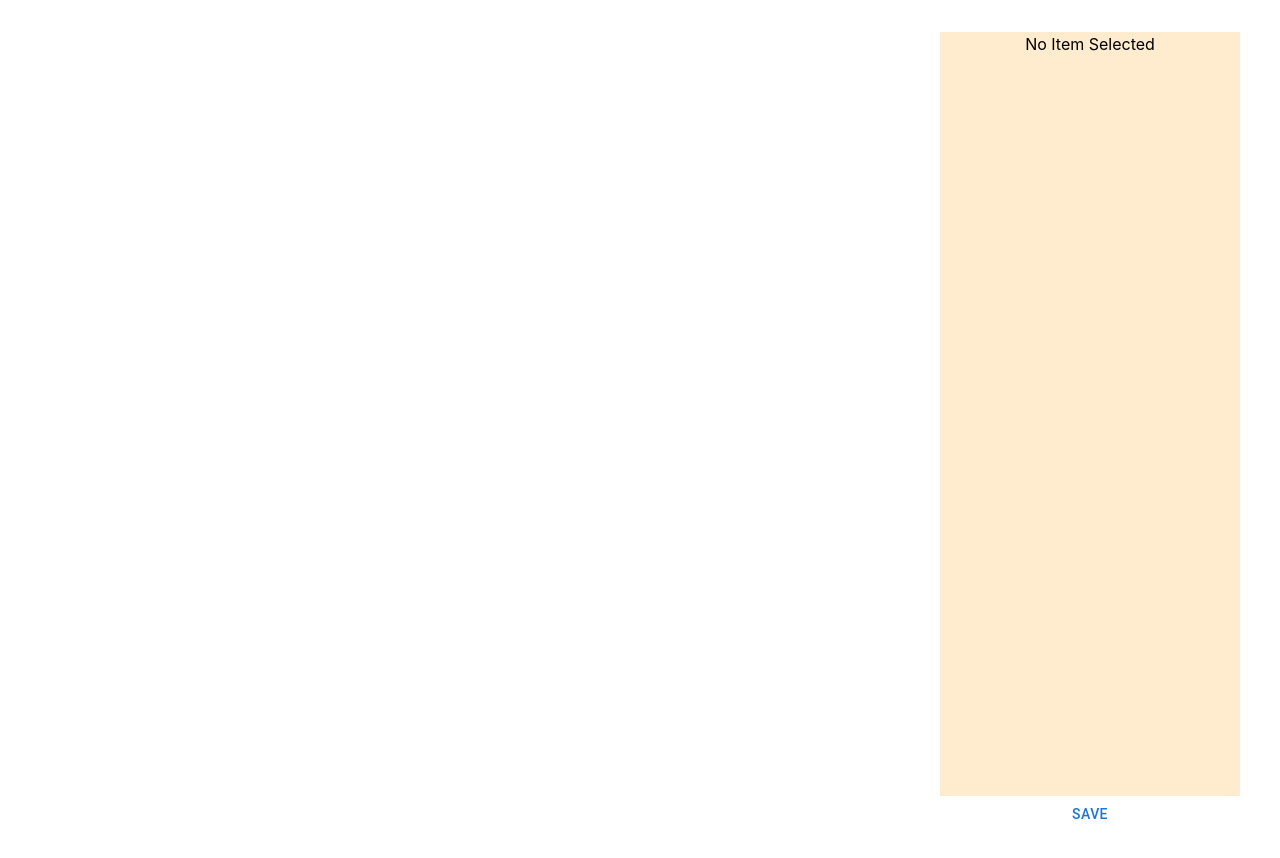
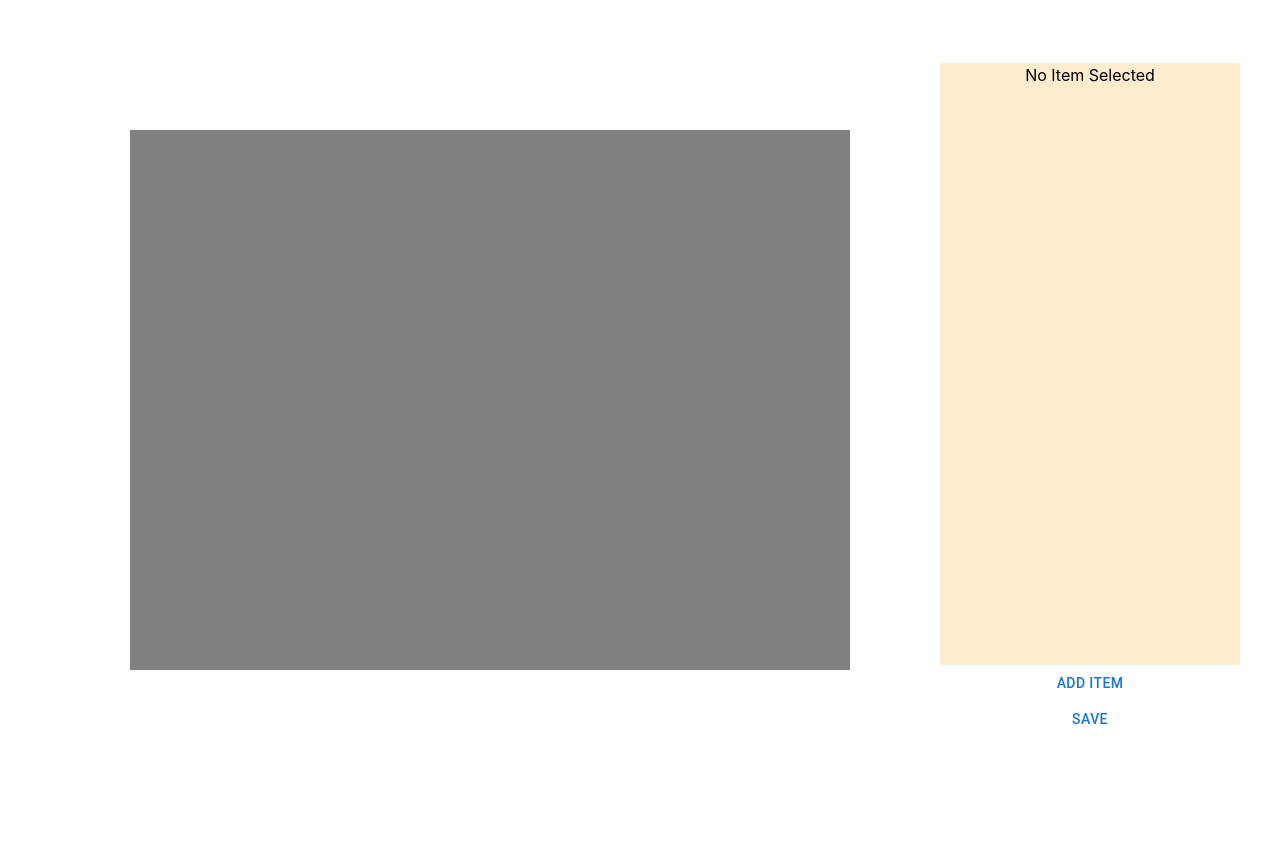
Before and after one commit to boffskbob/lens-case, a React (Vite) app: page / in a window 1280 px wide. Shown: the top 858 px of the page. After the commit the page ends 800 px from the top, so only its background shows below. Built offline with nearby package versions, Linux system fonts and the light colour scheme.

Commit message:
separate into components

```diff
--- a/package.json
+++ b/package.json
@@ -13,6 +13,7 @@
     "@emotion/react": "^11.14.0",
     "@emotion/styled": "^11.14.0",
     "@mui/material": "^6.2.1",
+    "@svgdotjs/svg.js": "^3.2.4",
     "react": "^18.3.1",
     "react-dom": "^18.3.1",
     "react-native-web": "^0.19.13"
--- a/src/App.css
+++ b/src/App.css
@@ -1,3 +1,7 @@
+* {
+  box-sizing: border-box;
+}
+
 #root {
   max-width: 1280px;
   margin: 0 auto;
@@ -42,17 +46,30 @@
 }
 
 #sandbox {
-  width : 900px;
-  height : 800px;
+  min-width : 900px;
+  height : 675px;
   background-color: white;
   position: relative;
+  display: flex;
+  justify-content: center;
+  align-items: center;
+}
+
+#case {
+  margin : auto;
+  width : 720px;
+  height : 540px;
+  border : 20px;
+  border-color : black;
+  background-color :grey;
+  position : relative;
 }
 
 #selection-container{
   display: flex;
   flex-direction: column;
-  width : 300px;
-  height : 800px;
+  min-width : 300px;
+  height : 675px;
   justify-content: flex-end;
 }
 
--- a/src/App.jsx
+++ b/src/App.jsx
@@ -1,28 +1,19 @@
-import { useState } from 'react';
+import { useState, createContext } from 'react';
 import { Box, Button, Stack, TextField } from '@mui/material';
 import './App.css';
 import SaveButton from './SaveButton.jsx';
+import LensCase from './LensCase.jsx';
 
 const DEFAULT_DIAMETER = 50;
 
-
+// TODO : create a width/height context
+export const ItemsContext = createContext([]);
 
 function App() {
   const [items, setItems] = useState([]); // removable
   const [count, setCount] = useState(0);
   const [selected, setSelected] = useState(null); // id of the item
   const [textValue, setTextValue] = useState("");
-
-
-  function addItem(rawX, rawY){
-    const sandboxBounds = document.getElementById("sandbox").getBoundingClientRect();
-    const x = rawX - sandboxBounds.left - DEFAULT_DIAMETER / 2;
-    const y = rawY - sandboxBounds.top - DEFAULT_DIAMETER / 2;
-
-    // Add a new draggable item
-    setCount(count + 1);
-    setItems([...items, { id: count, x, y }]);
-  }
 
   const handleClick = (e) => {
     const sandbox = document.getElementById("sandbox");
@@ -31,13 +22,17 @@ function App() {
       console.log("clicked item");
       setSelected(e.target.id);
       setTextValue(e.target.style.width.substring(0, e.target.style.width.length - 2) / 2)
-      updateRadius(50, e.target.id);
     }
-    // clicked on sandbox
-    else{
-      addItem(e.clientX, e.clientY);
-      setSelected(null);
-    }
+  }
+
+  function addLens(){
+    const lensBoxBounds = document.getElementById("case").getBoundingClientRect();
+    const x = (lensBoxBounds.right - lensBoxBounds.left - DEFAULT_DIAMETER / 2) / 2;
+    const y = (lensBoxBounds.bottom - lensBoxBounds.top - DEFAULT_DIAMETER / 2) / 2;
+
+    // Add a new item in the center
+    setCount(count + 1);
+    setItems([...items, { id: count, x, y }]);
   }
 
   const updateRadius = (radius, id) => {
@@ -46,33 +41,6 @@ function App() {
     item.style.height = String(radius * 2) + 'px';
   }
 
-  const handleDrag = (e, id) => {
-    console.log("start drag");
-    e.dataTransfer.setData("item-id", id);
-  }
-
-  const handleDrop = (e) => {
-    console.log("start drop");
-    const itemId = e.dataTransfer.getData("item-id");
-    const item = document.getElementById(itemId);
-
-    const prevWidth = item.style.width;
-    const prevHeight = item.style.height;
-    const diameter = prevWidth.substring(0, prevWidth.length - 2);
-    console.log(prevHeight, prevWidth)
-
-    const sandbox = document.getElementById("sandbox").getBoundingClientRect();
-    const x = e.clientX - sandbox.left - diameter / 2;
-    const y = e.clientY - sandbox.top - diameter / 2;
-    console.log
-
-    item.setAttribute("style", "left: " + String(x) + "px; top: " + String(y) + "px; height: " + prevHeight + "; width: " + prevWidth + ";");
-    console.log(e.clientX, e.clientY);
-  }
-
-  const handleDragOver = (e) => {
-    e.preventDefault();
-  }
 
   const handleTextChange = (e) => {
     setTextValue(e.target.value);
@@ -85,28 +53,21 @@ function App() {
 
   return (
     <div id='container'>
-      <div id='sandbox' onClick={handleClick} onDrop={handleDrop} onDragOver={handleDragOver}>
-      {items.map((item) => (
-        // turn this into a separate component at some point
-        <div
-          className='lens'
-          id={item.id}
-          key={item.id}
-          style={{ left: item.x, top: item.y, height: DEFAULT_DIAMETER + "px", width: DEFAULT_DIAMETER + "px"}}
-          draggable
-          onDragStart={(e) => handleDrag(e, item.id)}
-        ></div>
-      ))}
-      </div>
+      <Box id='sandbox' onClick={handleClick}>
+        <ItemsContext.Provider value={items}>
+          <LensCase />
+        </ItemsContext.Provider>
+      </Box>
       <div id='selection-container'>
         <div id="selections">{selected != null ?
           <Stack direction="row" spacing={2}><Box className='textFormat' margin={2}>Radius</Box> {/^\d+$/.test(textValue) ? <TextField label="Enter Text"
           variant="outlined"
           value={textValue} // Controlled input
           onChange={handleTextChange} // Update state on input change
-          // default value is the size of the selected item
           fullWidth/> : <TextField error onChange={handleTextChange} margin="normal" helperText="Please input numbers only"/>}</Stack> : <Box className='textFormat'>No Item Selected</Box>
           }</div>
+
+        <Button onClick={addLens}>Add Item</Button>
         <SaveButton />
       </div>
     </div>
--- /dev/null
+++ b/src/LensCase.jsx
@@ -0,0 +1,83 @@
+import { useState, useContext } from 'react';
+import { ItemsContext } from './App';
+import { Box } from '@mui/material';
+
+const DEFAULT_DIAMETER = 50;
+
+
+// component that determines the width and length of the box
+function LensCase() {
+    // the larger of the two bounds should be set to the width, and will not take up more than 80% of the sandbox's width.
+    const [width, setWidth] = useState(0);
+    const [length, setLength] = useState(0);
+    const items = useContext(ItemsContext);
+
+    const handleClick = (e) => {
+        if (e.target.className == 'lens'){
+
+        }
+    }
+
+    const handleDrag = (e, id) => {
+        console.log("start drag");
+        console.log(e.clientX, e.clientY);
+        e.dataTransfer.setData("item-id", id);
+    }
+
+
+    const handleDrop = (e) => {
+        console.log("start drop");
+        const itemId = e.dataTransfer.getData("item-id");
+        const item = document.getElementById(itemId);
+
+        const prevWidth = item.style.width;
+        const prevHeight = item.style.height;
+        const diameter = prevWidth.substring(0, prevWidth.length - 2);
+        console.log(prevHeight, prevWidth)
+
+        const lensBoxBounds = document.getElementById("case").getBoundingClientRect();
+        let x = e.clientX - lensBoxBounds.left - diameter / 2;
+        let y = e.clientY - lensBoxBounds.top - diameter / 2;
+        console.log(lensBoxBounds.left);
+        console.log(x);
+        // TODO : add margin of error maybe
+        if (x > lensBoxBounds.right - lensBoxBounds.left - diameter) {
+            console.log()
+            x = lensBoxBounds.right - lensBoxBounds.left - diameter;
+        }
+        else if (x < 0){
+            x = 0;
+        }
+
+        if (y > lensBoxBounds.bottom - lensBoxBounds.top - diameter) {
+            y = lensBoxBounds.bottom - lensBoxBounds.top - diameter;
+        }
+        else if (y < 0){
+            y = 0;
+        }
+
+        item.setAttribute("style", "left: " + String(x) + "px; top: " + String(y) + "px; height: " + prevHeight + "; width: " + prevWidth + ";");
+        console.log(e.clientX, e.clientY);
+    }
+
+    const handleDragOver = (e) => {
+        e.preventDefault();
+    }
+
+    return (<>
+    <Box id='case' onClick={handleClick} onDrop={handleDrop} onDragOver={handleDragOver}>
+        {items.map((item) => (
+            <div
+            className='lens'
+            id={item.id}
+            key={item.id}
+            style={{ left: item.x, top: item.y, height: DEFAULT_DIAMETER + "px", width: DEFAULT_DIAMETER + "px"}}
+            draggable
+            onDragStart={(e) => handleDrag(e, item.id)}
+            />
+        ))}
+    </Box>
+      </>)
+}
+
+export default LensCase;
```
Also changed, not shown: 1 other file (tests, documents, lock files or other folders).
